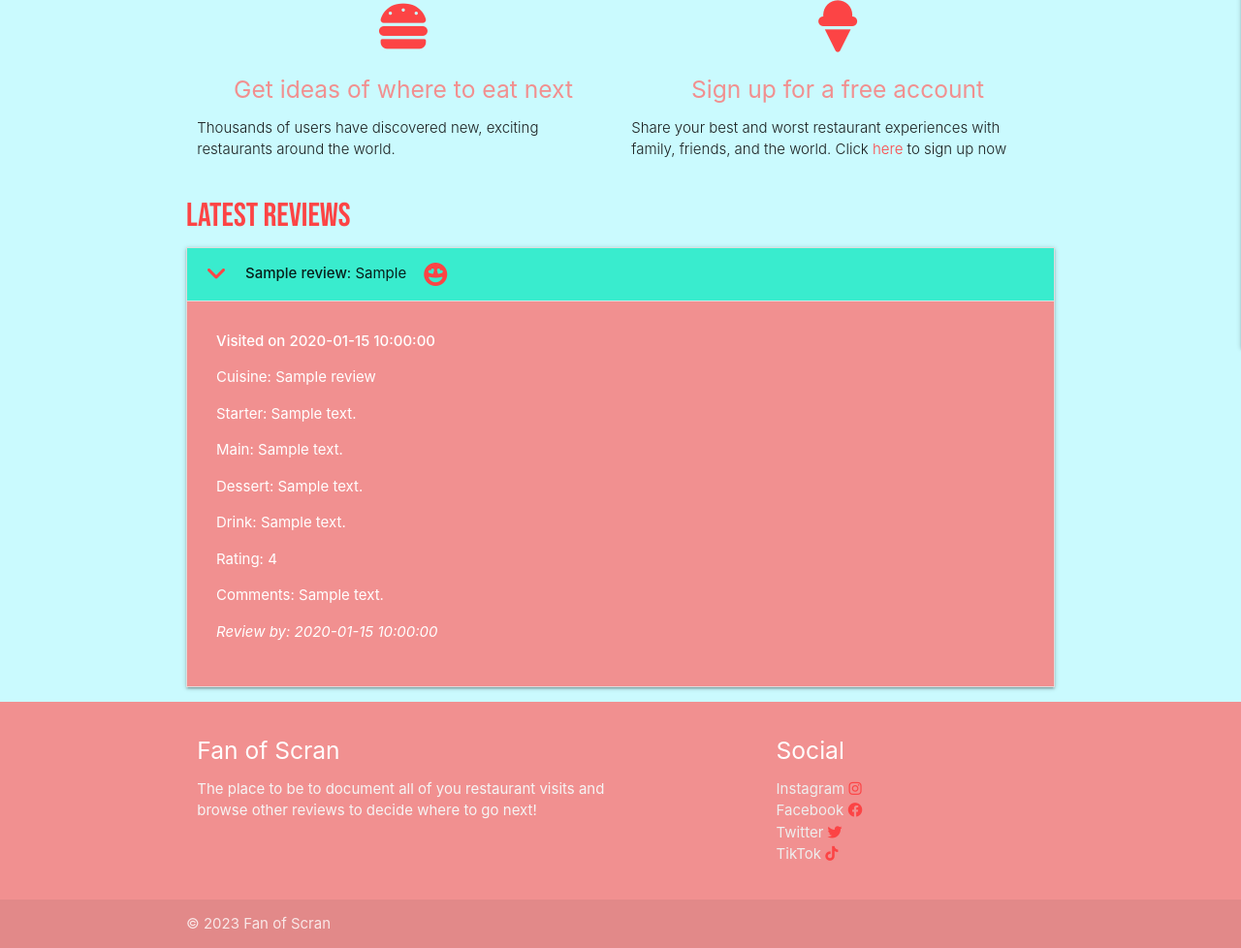
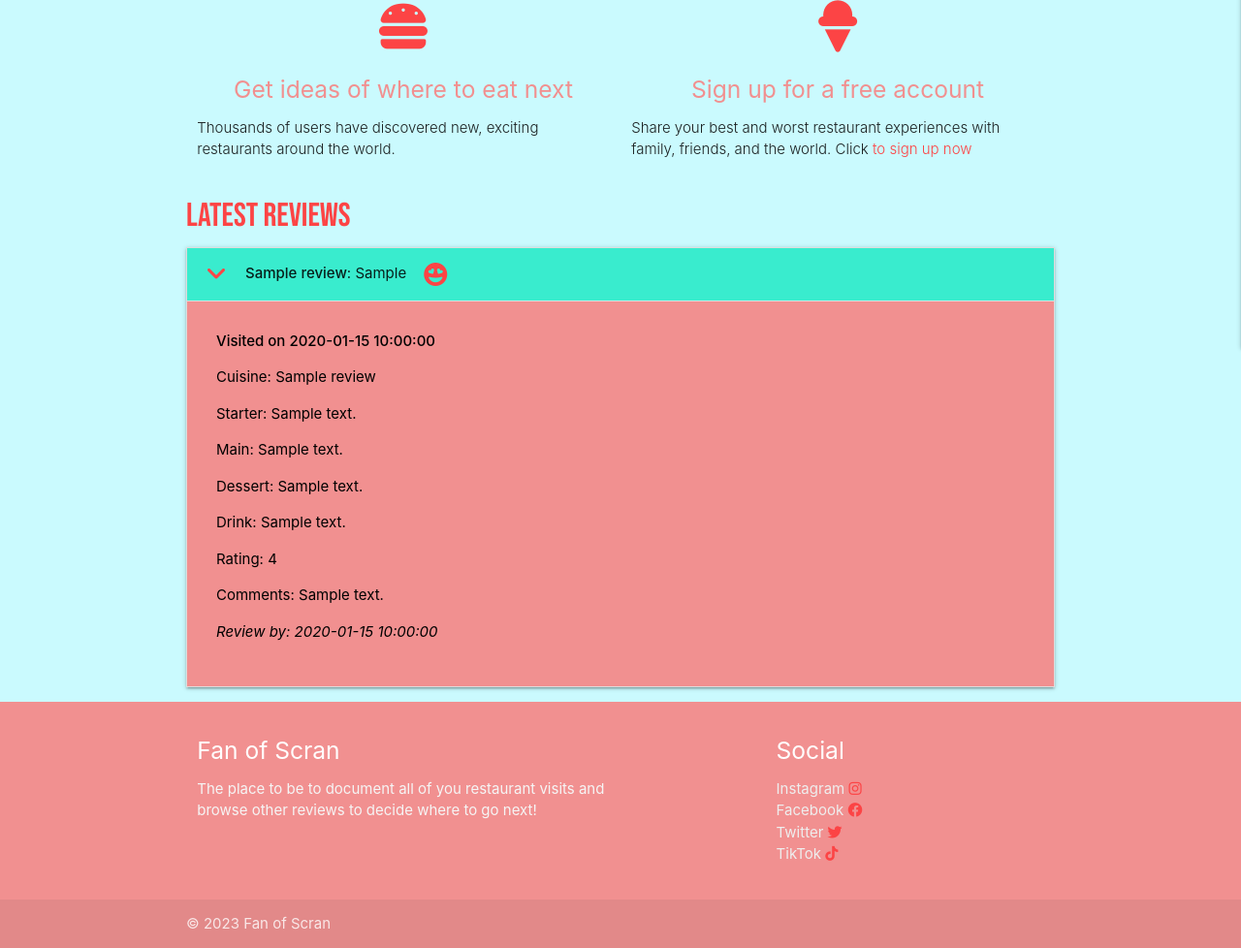
Before and after one commit to bethanyalicehall/ms3-recipe, a Flask app: page / in a window 1280 px wide, after a click that opens the changed part. Shown: the part 501-1479 px from the top of the page at 97% size. Run offline with Flask 2, Linux system fonts and the light colour scheme; a database or web service that is not in the repository returns one stand-in record (values such as "Sample title"); some libraries are stand-ins or nearby versions.

```diff
--- a/static/css/style.css
+++ b/static/css/style.css
@@ -98,7 +98,7 @@ h5 {
 }
 
 .register-link {
-  color: #fc4445 !important;
+  font-weight: bold;
 }
 
 /* Icons*/
@@ -138,7 +138,7 @@ i {
 
 .collapsible-body {
   background-color: #F19090;
-  color: white;
+  color: black;
 }
 
 data-tooltip {
--- a/templates/base.html
+++ b/templates/base.html
@@ -28,7 +28,7 @@
         <nav class="nav-extended text-shadow" id="navbar">
             <div class="nav-wrapper">
                 <a href="{{ url_for('get_review') }}" class="brand-logo left">Fan of Scran</a>
-                <a href="#" data-target="mobile-demo" class="sidenav-trigger right"><i class="fas fa-bars"></i></a>
+                <a href="#" data-target="mobile-demo" class="sidenav-trigger right" aria-label="Mobile sidenav"><i class="fas fa-bars"></i></a>
                 <ul class="right hide-on-med-and-down">
                     <li><a href="{{ url_for('get_review') }}">Home</a></li>
                     {% if session.user %}
--- a/templates/review.html
+++ b/templates/review.html
@@ -53,7 +53,7 @@
             <h2 class="center"><i class="fas fa-ice-cream"></i></h2>
             <h5 class="center">Sign up for a free account</h5>
             <p class="light">Share your best and worst restaurant experiences with family, friends, and the world. Click <a
-                    href="{{ url_for('register') }}">here</a> to sign up now</p>
+                    href="{{ url_for('register') }}">to sign up now</a> </p>
         </div>
     </div>
 {% endif %}
```
Also changed, not shown: README.md.
